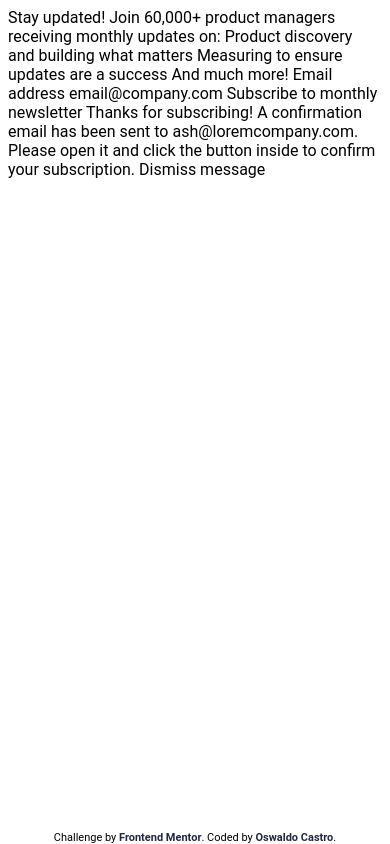
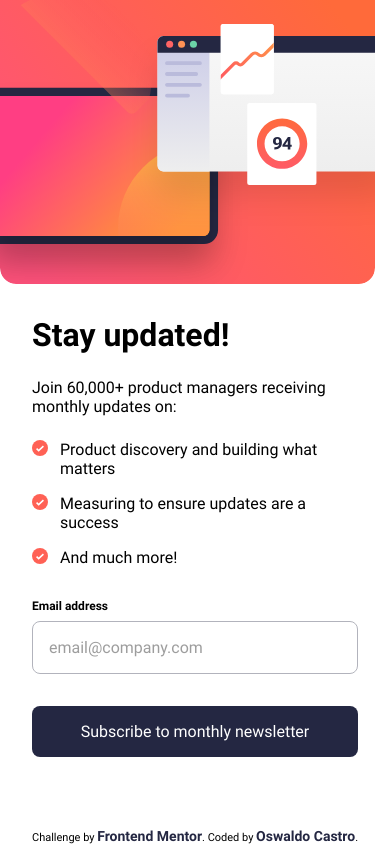
Before and after one commit to tufcoder/fem-newsletter-sign-up-with-success-message, a plain HTML site: page index.html in a window 390 px wide. Drawn offline with Linux system fonts and the light colour scheme.

Commit message:
mobile version layout without functionalities

```diff
--- a/assets/css/main.css
+++ b/assets/css/main.css
@@ -1,4 +1,21 @@
+@font-face {
+    font-family: 'Roboto';
+    src: url('../fonts/Roboto-Regular.ttf');
+    font-display: swap;
+}
+
+@font-face {
+    font-family: 'Roboto-Bold';
+    src: url('../fonts/Roboto-Bold.ttf');
+    font-display: swap;
+}
+
 :root {
+    /* ### Fonts */
+    --font-weight-regular: 400;
+    --font-weight-bold: 700;
+    --font-regular: 'Roboto', sans-serif;
+    --font-bold: 'Roboto-Bold', sans-serif;
     /* ### Primary */
     --tomato: hsl(4, 100%, 67%);
     /* ### Neutral */
@@ -17,22 +34,128 @@ html {
 *::before,
 *::after {
     box-sizing: inherit;
+    margin: 0;
+    padding: 0;
 }
 
 body {
-    font-size: 1rem;
-    font-weight: 400;
-    font-family: 'Roboto', sans-serif;
+    font: var(--font-weight-regular) 1rem var(--font-regular);
+    background-color: var(--white);
+}
+
+img {
+    max-inline-size: 100%;
+    block-size: auto;
+}
+
+button {
+    cursor: pointer;
+}
+
+button,
+input {
+    font: inherit;
+}
+
+.container {
+    display: grid;
+    grid-template-columns: 1fr;
+    /* 320px */
+    min-width: 20rem;
+    /* 400px */
+    max-width: 25rem;
+    margin: 0 auto;
+}
+
+.illustration-mobile,
+.illustration-desktop {
+    display: block;
+}
+
+.form {
+    padding: 2rem;
+}
+
+.title,
+.description {
+    margin-block-end: 1.5rem;
+}
+
+.title {
+    font-size: 2rem;
+}
+
+.item+.item {
+    margin-block-start: 1rem;
+}
+
+.item {
+    display: flex;
+    align-items: flex-start;
+    gap: 0.75rem;
+}
+
+.item img {
+    width: 1rem;
+    height: 1rem;
+}
+
+.email {
+    margin-block-start: 2rem;
+
+    label {
+        display: block;
+        margin-block-end: .5rem;
+        font-weight: 400;
+        font-size: .75rem;
+    }
+
+    input[type='email'] {
+        width: 100%;
+        border: 1px solid var(--grey);
+        border-radius: .5rem;
+        padding: 1rem;
+    }
+}
+
+.form button[type='submit'] {
+    width: 100%;
+    margin-block-start: 2rem;
+    border: 0;
+    border-radius: .5rem;
+    padding: 1rem;
+    color: var(--white);
+    background-color: var(--darkSlateGrey);
+}
+
+.o-7 {
+    opacity: .7;
+}
+
+.hidden {
+    display: none;
+}
+
+.regular {
+    font-weight: var(--font-weight-regular);
+    font-family: var(--font-regular);
+}
+
+.bold {
+    font-weight: var(--font-weight-bold);
+    font-family: var(--font-bold);
 }
 
 .attribution {
-    font-size: 11px;
+    /* 11px */
+    font-size: 0.6875rem;
     text-align: center;
 }
 
 .attribution a {
     text-decoration: none;
-    font-weight: 700;
+    /* 14px */
+    font: 0.875rem var(--font-bold);
     color: var(--darkSlateGrey);
 }
 
--- a/index.html
+++ b/index.html
@@ -18,38 +18,63 @@
 </head>
 
 <body>
+    <main class="container">
+        <!-- Sign-up form start -->
+        <section>
+            <img class="illustration-mobile" src="assets/images/illustration-sign-up-mobile.svg"
+                alt="mobile illustration" width="375" height="284">
 
-    <!-- Sign-up form start -->
+            <img class="illustration-desktop hidden" src="assets/images/illustration-sign-up-desktop.svg"
+                alt="desktop illustration" width="400" height="593">
 
-    Stay updated!
+            <form action="#" method="get" class="form">
+                <h1 class="title bold">Stay updated!</h1>
 
-    Join 60,000+ product managers receiving monthly updates on:
+                <p class="description">Join 60,000+ product managers receiving monthly updates on:</p>
 
-    Product discovery and building what matters
-    Measuring to ensure updates are a success
-    And much more!
+                <p class="item">
+                    <img src="assets/images/icon-list.svg" alt="icon list" width="21" height="21">
+                    Product discovery and building what matters
+                </p>
 
-    Email address
-    email@company.com
+                <p class="item">
+                    <img src="assets/images/icon-list.svg" alt="icon list" width="21" height="21">
+                    Measuring to ensure updates are a success
+                </p>
 
-    Subscribe to monthly newsletter
+                <p class="item">
+                    <img src="assets/images/icon-list.svg" alt="icon list" width="21" height="21">
+                    And much more!
+                </p>
 
-    <!-- Sign-up form end -->
+                <p class="email">
+                    <label for="email" class="bold">Email address</label>
+                    <input class="o-7" type="email" name="email" id="email" placeholder="email@company.com">
+                </p>
 
-    <!-- Success message start -->
+                <button class="button" type="submit">Subscribe to monthly newsletter</button>
+            </form>
+        </section>
+        <!-- Sign-up form end -->
 
-    Thanks for subscribing!
+        <!-- Success message start -->
+        <section class="success hidden">
+            <h1>Thanks for subscribing!</h1>
 
-    A confirmation email has been sent to ash@loremcompany.com.
-    Please open it and click the button inside to confirm your subscription.
+            <p>
+                A confirmation email has been sent to <strong class="bold">ash@loremcompany.com.</strong>
+                Please open it and click the button inside to confirm your subscription.
+            </p>
 
-    Dismiss message
-
-    <!-- Success message end -->
+            <button class="button">Dismiss message</button>
+        </section>
+        <!-- Success message end -->
+    </main>
 
     <footer>
         <div class="attribution">
-            Challenge by <a href="https://www.frontendmentor.io?ref=challenge" target="_blank">Frontend Mentor</a>.
+            Challenge by <a href="https://www.frontendmentor.io?ref=challenge" target="_blank">Frontend
+                Mentor</a>.
             Coded by <a href="https://github.com/tufcoder">Oswaldo Castro</a>.
         </div>
     </footer>
```
